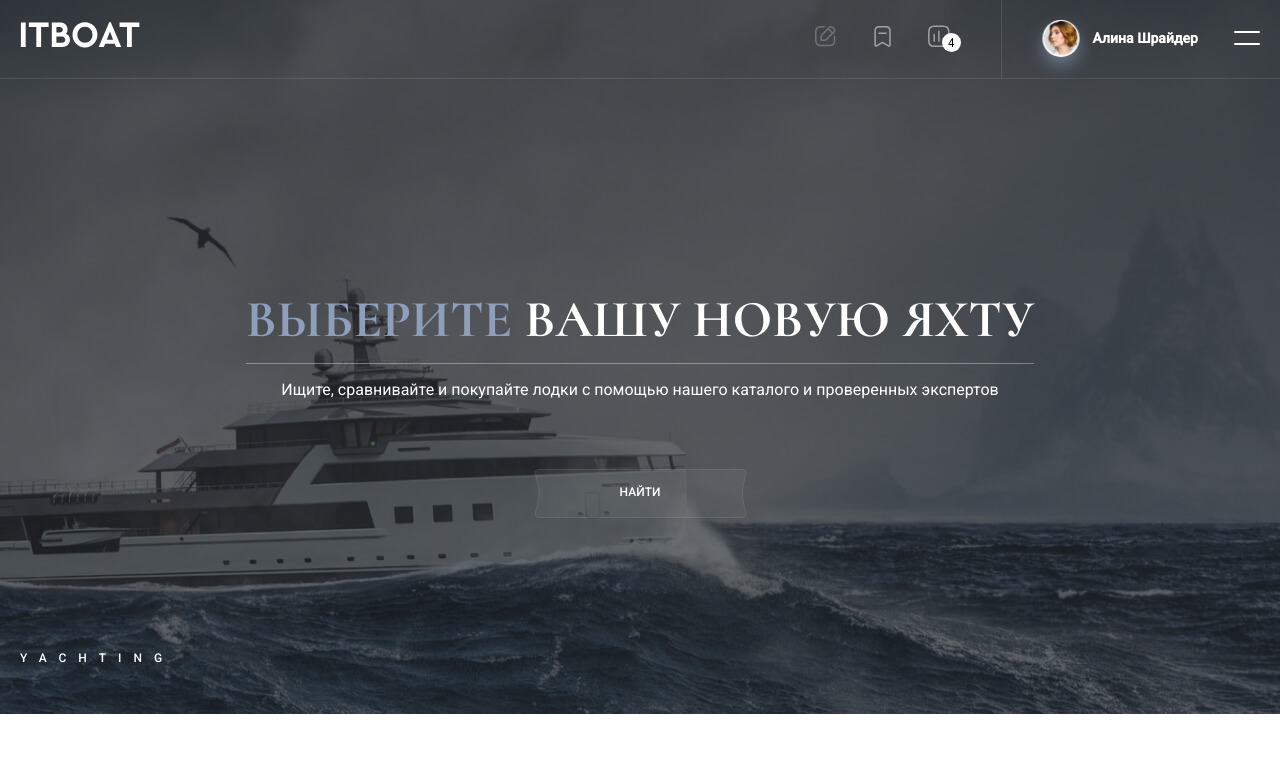
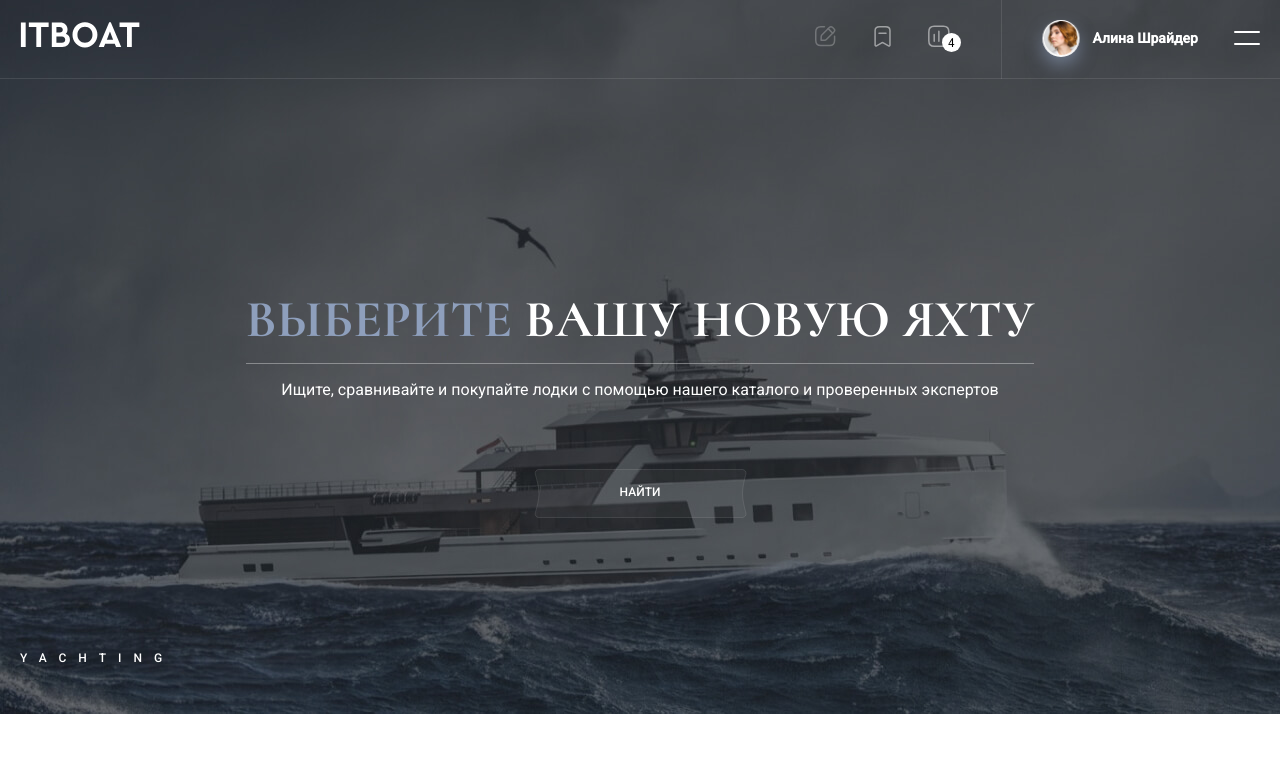
Before and after one commit to Yauheny-Bychkou/Test-River, a website built with webpack: page src/index.html in a window 1280 px wide. Shown: the top 769 px of the page. Built offline with nearby package versions, Linux system fonts and the light colour scheme.

Commit message:
fix: backgrond greeting

```diff
--- a/src/modules/components/sectionGreeting/style.scss
+++ b/src/modules/components/sectionGreeting/style.scss
@@ -7,8 +7,8 @@
   font-family: 'Roboto', sans-serif;
   font-style: normal;
   overflow: hidden;
-  background-attachment: fixed;
-  background-position: center;
+  // background-attachment: fixed;
+  // background-position: center;
 }
 .container-greeting {
   width: 100%;
```
